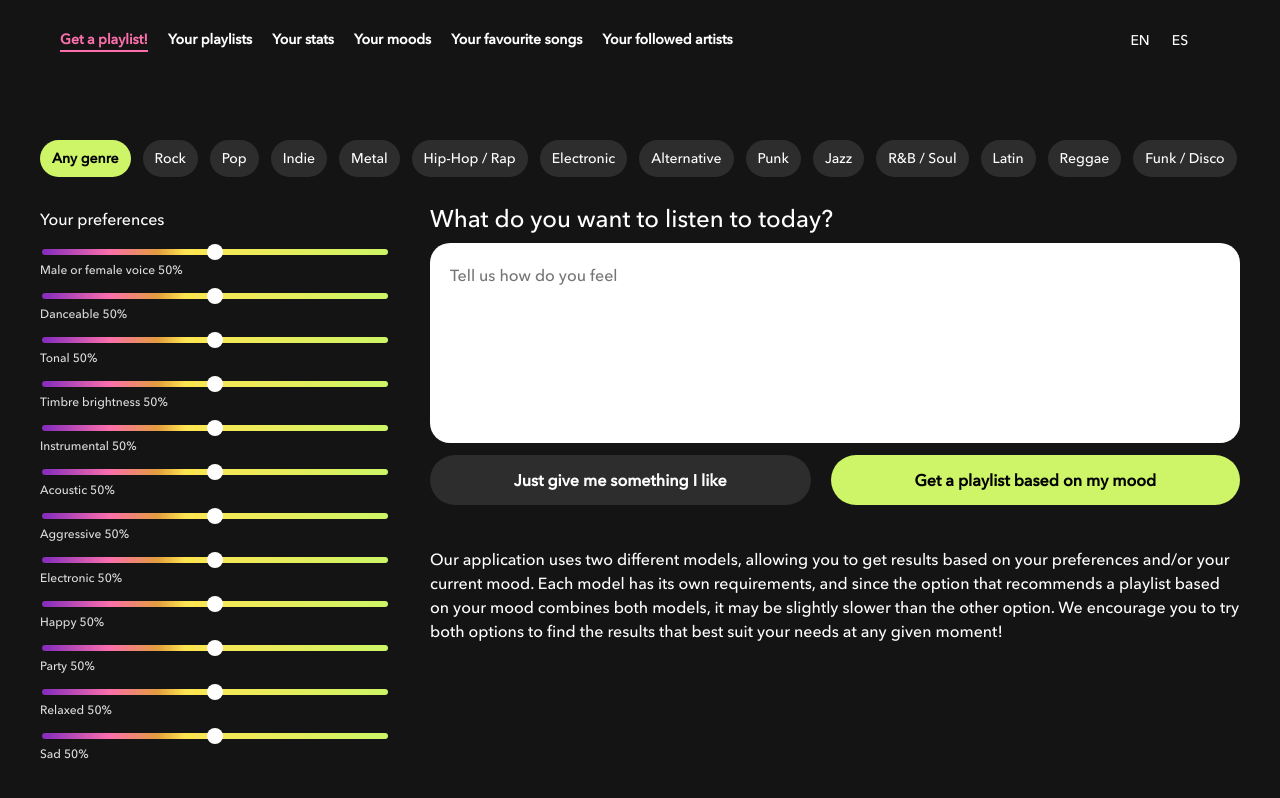
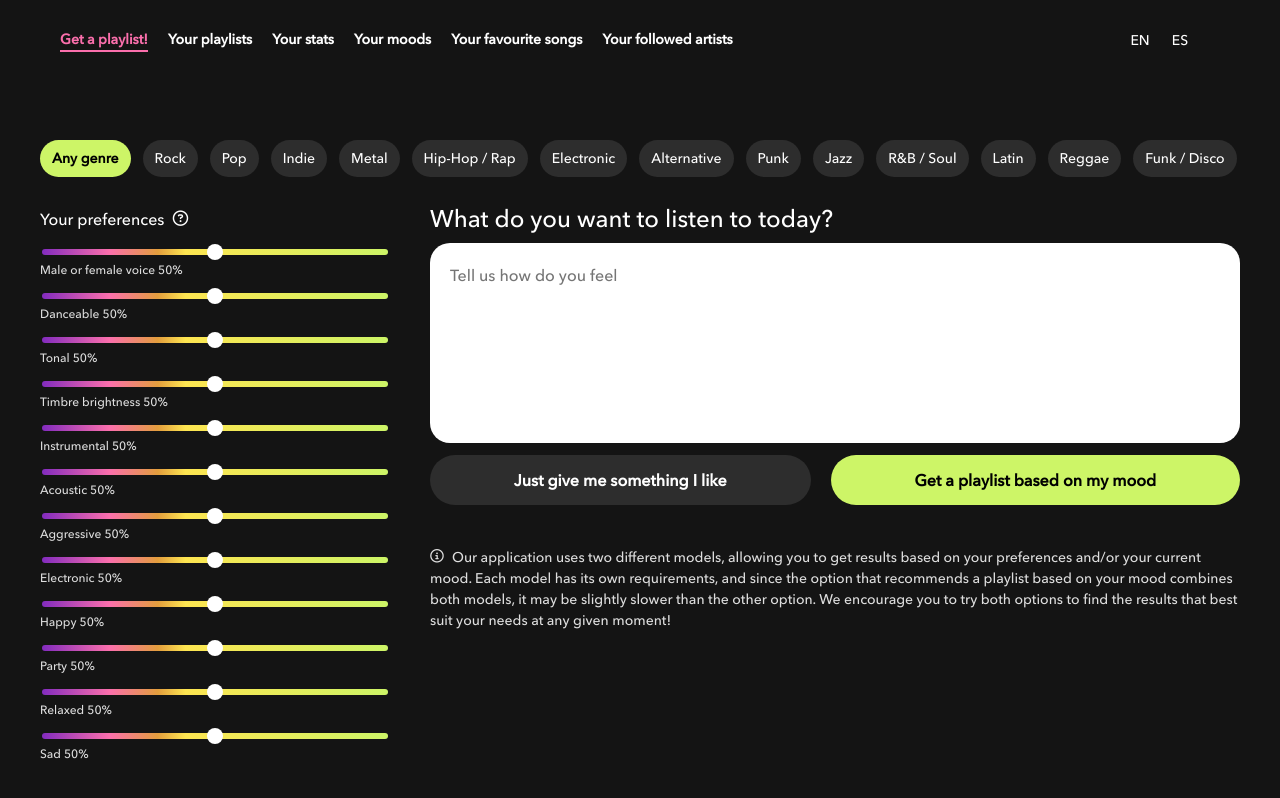
Before and after one commit to mezcolantriz/mood_tune_front, a React (Vite) app: page / in a window 1280 px wide. Shown: the top 798 px of the page. Built offline with nearby package versions, Linux system fonts and the light colour scheme; no server answers; sample sign-in values are in the browser's storage.

Commit message:
add styles

```diff
--- a/src/components/LanguageSwitcher/LanguageSwitcher.scss
+++ b/src/components/LanguageSwitcher/LanguageSwitcher.scss
@@ -22,10 +22,10 @@
   }
 
   .language-switcher__btn.selected {
-    border-color: $pureWhite;
+    background-color: $mediumGray;
     border-radius: 8px;
 
     &:hover {
-        border-color: $limePop;
+        background-color: $midLightGray;
     }
   }
--- a/src/components/TopMenu/TopMenu.scss
+++ b/src/components/TopMenu/TopMenu.scss
@@ -1,3 +1,4 @@
+@use '../../assets/icons/style.scss' as *;
 @use "../../styles/colors" as *;
 
 .topmenu {
--- a/src/pages/MoodForm/MoodForm.scss
+++ b/src/pages/MoodForm/MoodForm.scss
@@ -61,6 +61,10 @@
 
                 .mood-form__form-info {
                     margin-top: 30px;
+                    color: $lightGray;
+                    font-size: 14px;
+
+                    .icon { margin-right: 8px }
                 }
             }
         }
--- a/src/pages/MoodForm/MoodForm.tsx
+++ b/src/pages/MoodForm/MoodForm.tsx
@@ -46,7 +46,10 @@ const MoodForm = ({ onAnalyzeMood, onGetSurprisePlaylist }: MoodTuneFormProps) =
                 <Button type="button" variant="secondary" onClick={onGetSurprisePlaylist} text={t("mood-form.get-something-like")} />
               </div>
 
-              <p className="mood-form__form-info">{t("mood-form.form-info")}</p>
+              <p className="mood-form__form-info">
+                <span className="icon icon-info"></span>
+                {t("mood-form.form-info")}
+              </p>
             </div>
           </div>
         </form>
```
